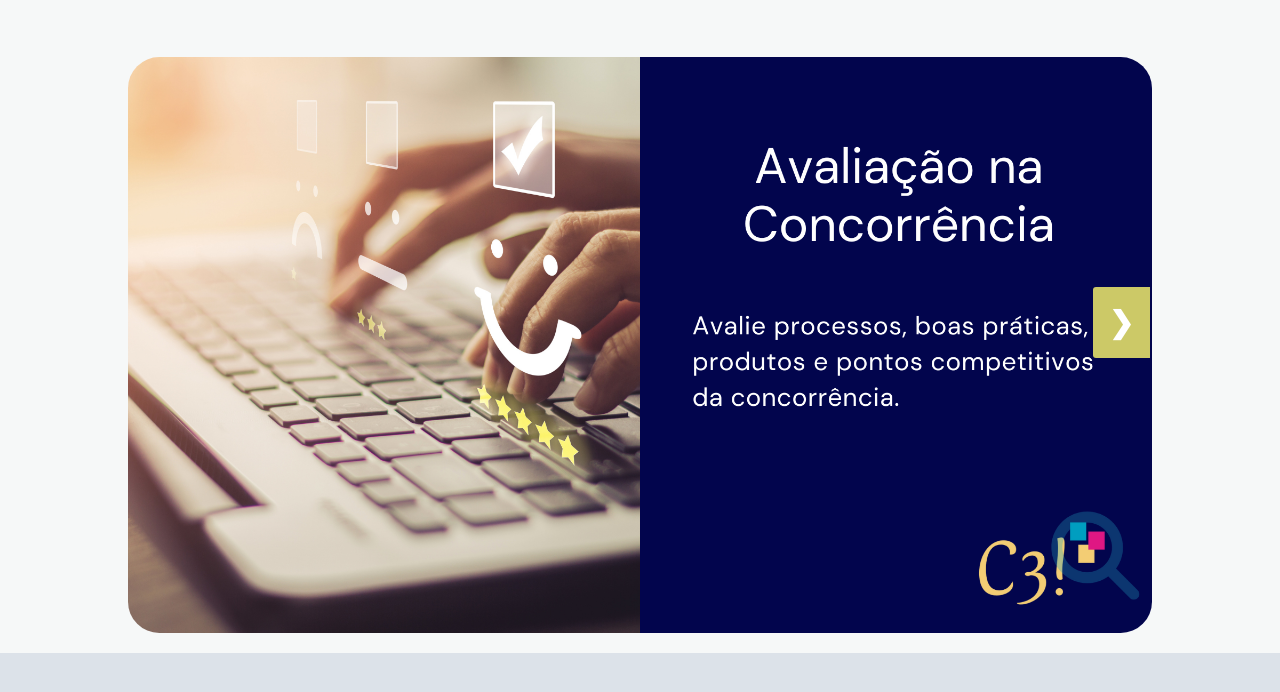
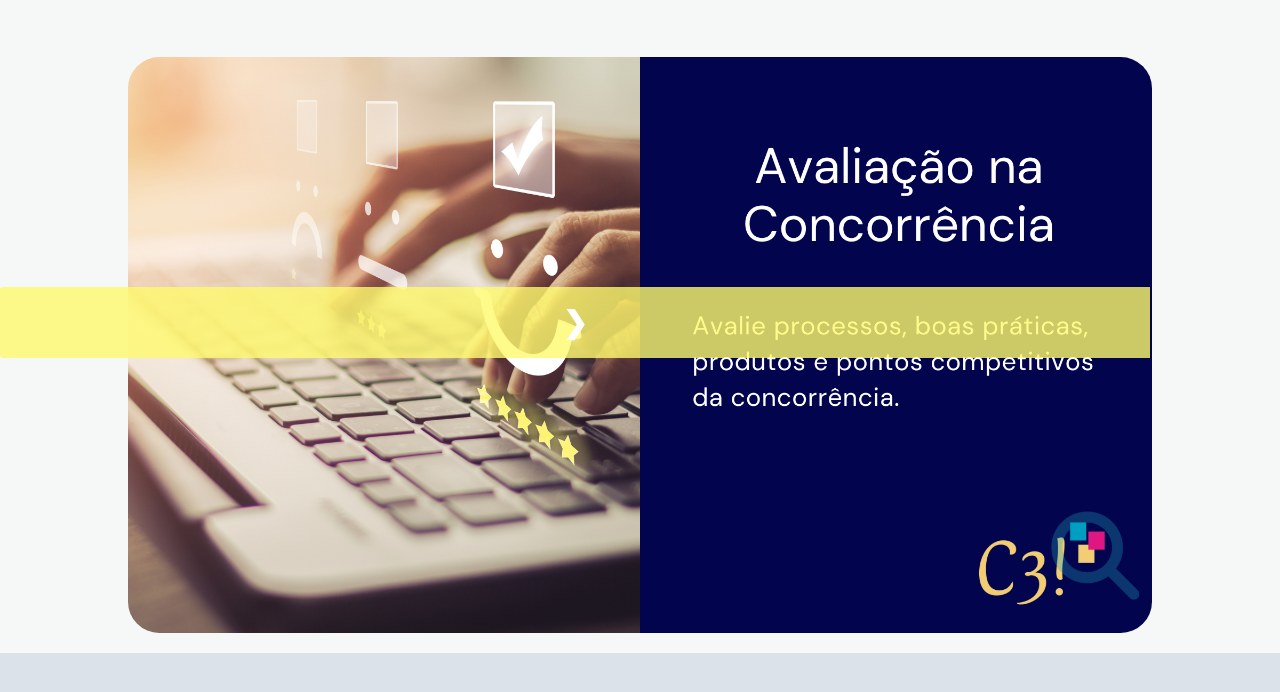
Before and after one commit to TamilaCambe/C3, a website: page index.html in a window 1280 px wide. In both pictures the pointer is over the link 1121 px from the left and 1467 px from the top of the page. Shown: the part 1068-1760 px from the top of the page. Drawn offline with Linux system fonts and the light colour scheme.

Commit message:
small change

```diff
--- a/style.css
+++ b/style.css
@@ -397,13 +397,13 @@ body.menu-expanded .logo span {
 
 .next {
   right: 0px;
-  left: 0px
   border-radius: 3px 0 0 3px;
 }
 
 .prev:hover,
 .next:hover {
   background-color: rgba(255, 250, 110, 0.8);
+  left: 0;
 }
 
 /*=== SLIDERS MISSÃO, VISÃO, VALORES=================================*/
```
